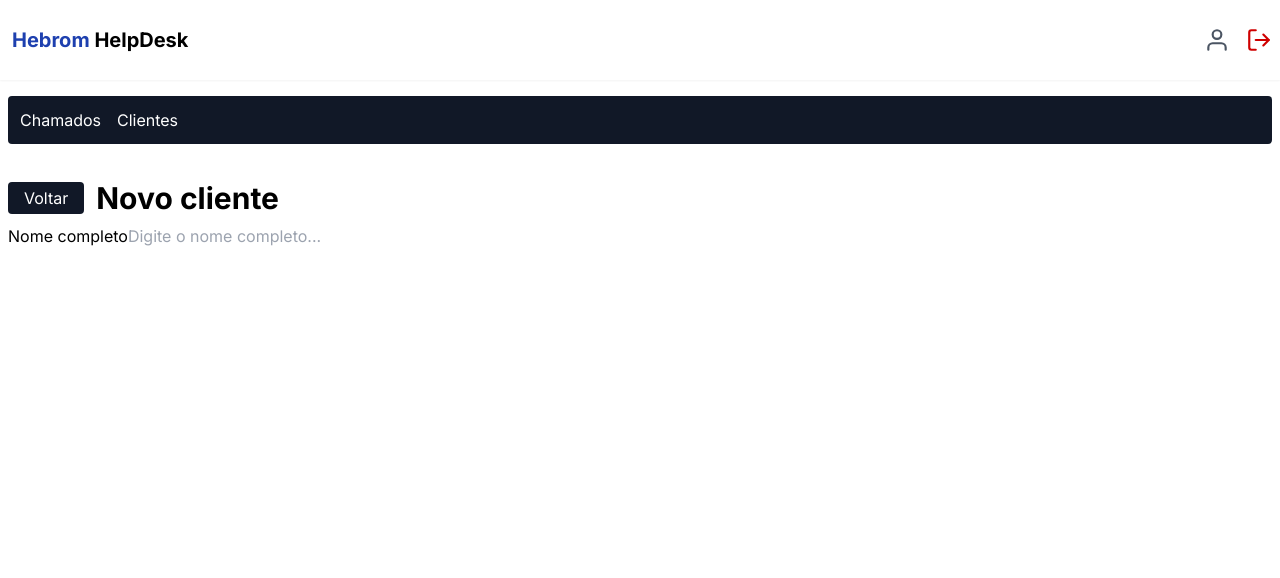
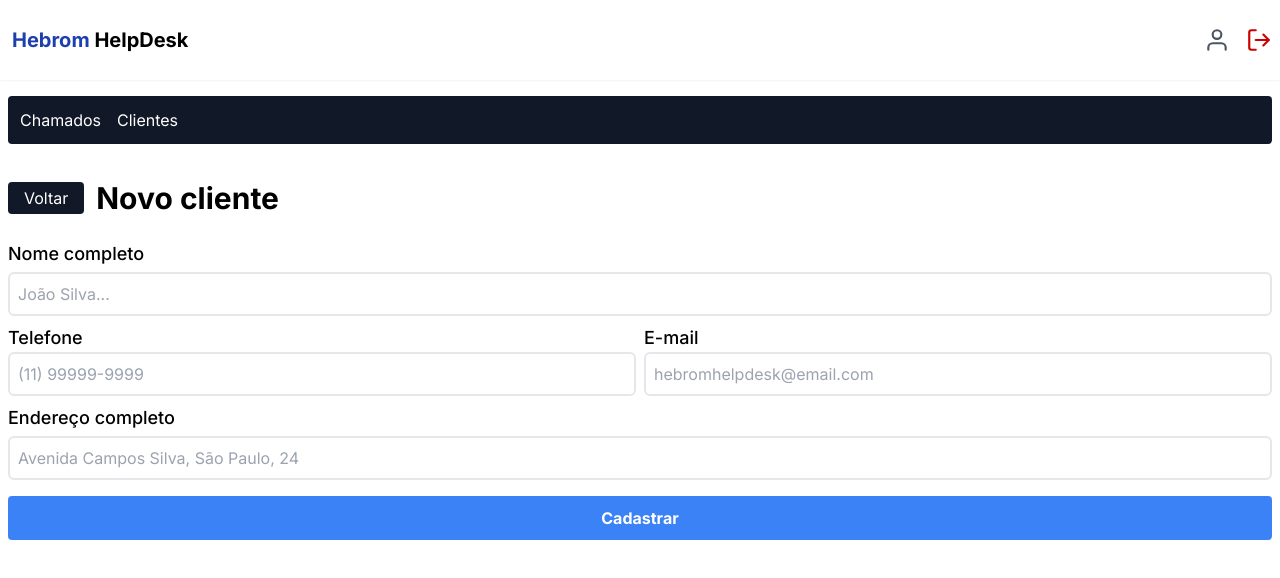
Before and after one commit to vitormarinheiro1/VitorHelpDesk, a Next.js app: page /dashboard/customer/new in a window 1280 px wide. Shown: the top 578 px of the page. Built offline with nearby package versions, Linux system fonts and the light colour scheme; no server answers; sample sign-in values are in the browser's storage.

Commit message:
feat: component input

```diff
--- a/src/app/dashboard/customer/components/form/index.tsx
+++ b/src/app/dashboard/customer/components/form/index.tsx
@@ -1,10 +1,11 @@
+'use client'
 {/* INSTALAR BIBLIOTECAS
     1º npm i react-hook-form
     2º npm i @hookform/resolvers zod
-*/}
+    */}
 
-'use client'
 
+import { Input } from "@/components/input"
 import { zodResolver } from "@hookform/resolvers/zod"
 import { useForm } from "react-hook-form"
 import { z } from "zod"
@@ -35,13 +36,59 @@
         resolver: zodResolver(schema)
     })
 
+    function handleRegisterCustomer(data: FormData){
+        console.log(data)
+    }
+
     return (
-        <form>
-            <label>Nome completo</label>
-            <input
+        <form className="flex flex-col mt-6" onSubmit={handleSubmit(handleRegisterCustomer)}>
+            <label className="mb-1 text-lg font-medium">Nome completo</label>
+            <Input
                 type="text"
-                placeholder="Digite o nome completo..."
+                name="name"
+                placeholder="João Silva..."
+                error={errors.name?.message}
+                register={register}
             />
+            <section className="flex gap-2 mt-2 my-2 flex-col sm:flex-row">
+                <div className="flex-1">
+                    <label className="mb-1 text-lg font-medium">Telefone</label>
+                    <Input
+                        type="number"
+                        name="phone"
+                        placeholder="(11) 99999-9999"
+                        error={errors.phone?.message}
+                        register={register}
+                    />
+                </div>
+
+                <div className="flex-1">
+                    <label className="mb-1 text-lg font-medium">E-mail</label>
+                    <Input
+                        type="email"
+                        name="email"
+                        placeholder="hebromhelpdesk@email.com"
+                        error={errors.email?.message}
+                        register={register}
+                    />
+                </div>
+            </section>
+
+            <label className="mb-1 text-lg font-medium">Endereço completo</label>
+            <Input
+                type="text"
+                name="address"
+                placeholder="Avenida Campos Silva, São Paulo, 24"
+                error={errors.email?.message}
+                register={register}
+            />
+
+            <button
+                type="submit"
+                className="bg-blue-500 my-4 px-2 h-11 rounded text-white font-bold"
+            >
+                Cadastrar
+            </button>
         </form>
     )
 }
--- /dev/null
+++ b/src/components/input/index.tsx
@@ -0,0 +1,26 @@
+'use client'
+import { RegisterOptions, UseFormRegister } from "react-hook-form"
+
+interface InputProps {
+    type: string
+    placeholder: string
+    name: string
+    register: UseFormRegister<any>
+    error?: string
+    rules?: RegisterOptions
+}
+
+export function Input({ name, placeholder, register, type, error, rules }: InputProps) {
+    return (
+        <>
+            <input
+                className="w-full border-2 rounded-md h-11 px-2"
+                placeholder={placeholder}
+                type={type}
+                {...register(name, rules)}
+                id={name}
+            />
+            {error && <p className="text-red-500 my-1">{error}</p>}
+        </>
+    )
+}
```
